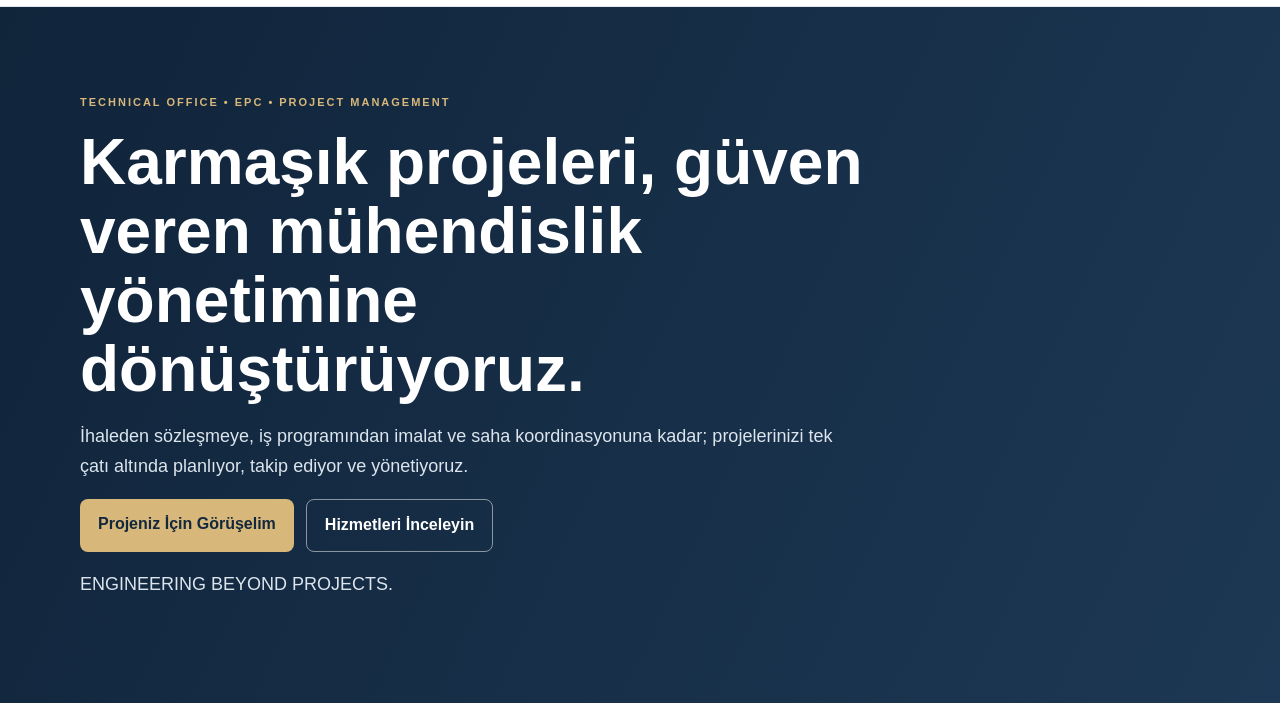
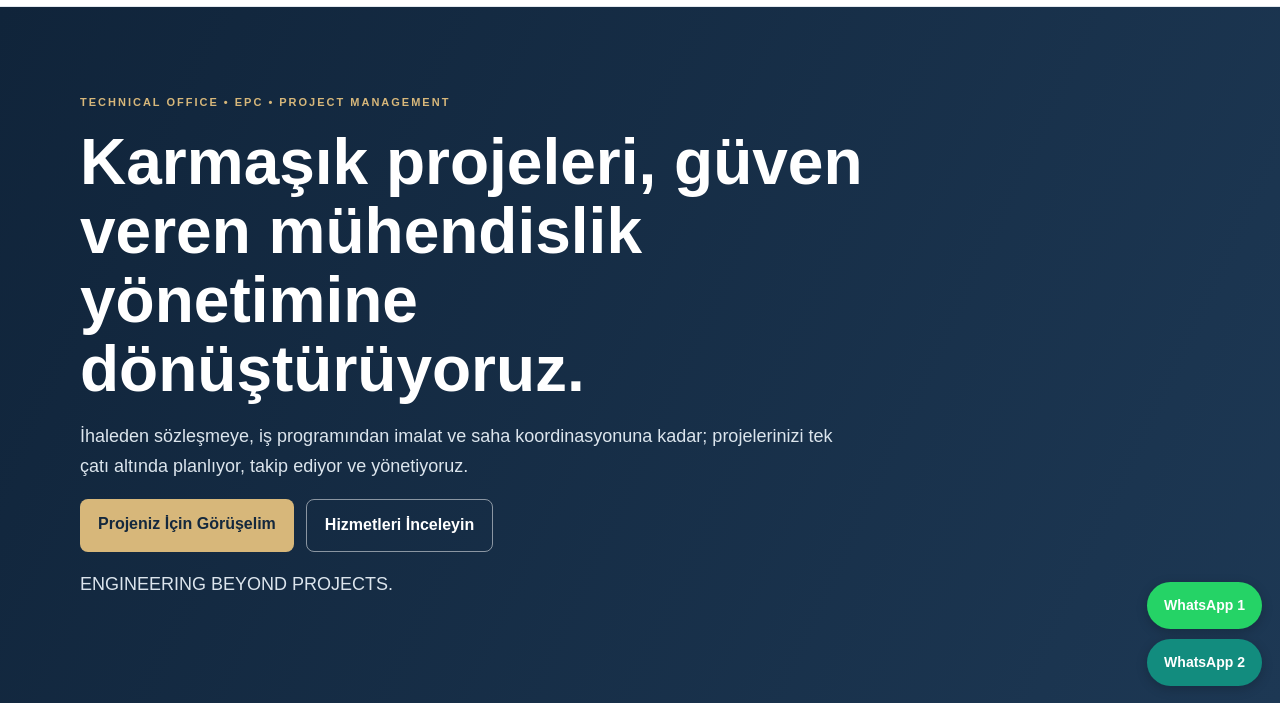
Before and after one commit to einsightengineering/einsight-website, a plain HTML site: page index.html in a window 1280 px wide. Shown: the part 94-800 px from the top of the page. Drawn offline with Linux system fonts and the light colour scheme.

Commit message:
Update index.html

```diff
--- a/index.html
+++ b/index.html
@@ -107,5 +107,19 @@ const RECEIVING_EMAIL="info@einsight.com.tr";
  location.href='mailto:'+RECEIVING_EMAIL+'?subject='+subject+'&body='+body;
  });
 </script>
+
+<!-- E-INSIGHT WhatsApp İletişim Butonları -->
+<div style="position:fixed;right:18px;bottom:20px;z-index:9999;display:flex;flex-direction:column;gap:10px;">
+  <a href="https://wa.me/905324495294?text=Merhaba%20E-INSIGHT%2C%20hizmetleriniz%20hakkinda%20bilgi%20almak%20istiyorum."
+     target="_blank" rel="noopener noreferrer"
+     style="background:#25D366;color:#fff;padding:12px 17px;border-radius:30px;text-decoration:none;font-weight:bold;font-size:14px;box-shadow:0 3px 12px #0003;">
+    WhatsApp 1
+  </a>
+  <a href="https://wa.me/905414013571?text=Merhaba%20E-INSIGHT%2C%20hizmetleriniz%20hakkinda%20bilgi%20almak%20istiyorum."
+     target="_blank" rel="noopener noreferrer"
+     style="background:#128C7E;color:#fff;padding:12px 17px;border-radius:30px;text-decoration:none;font-weight:bold;font-size:14px;box-shadow:0 3px 12px #0003;">
+    WhatsApp 2
+  </a>
+</div>
 </body>
 </html>
```
